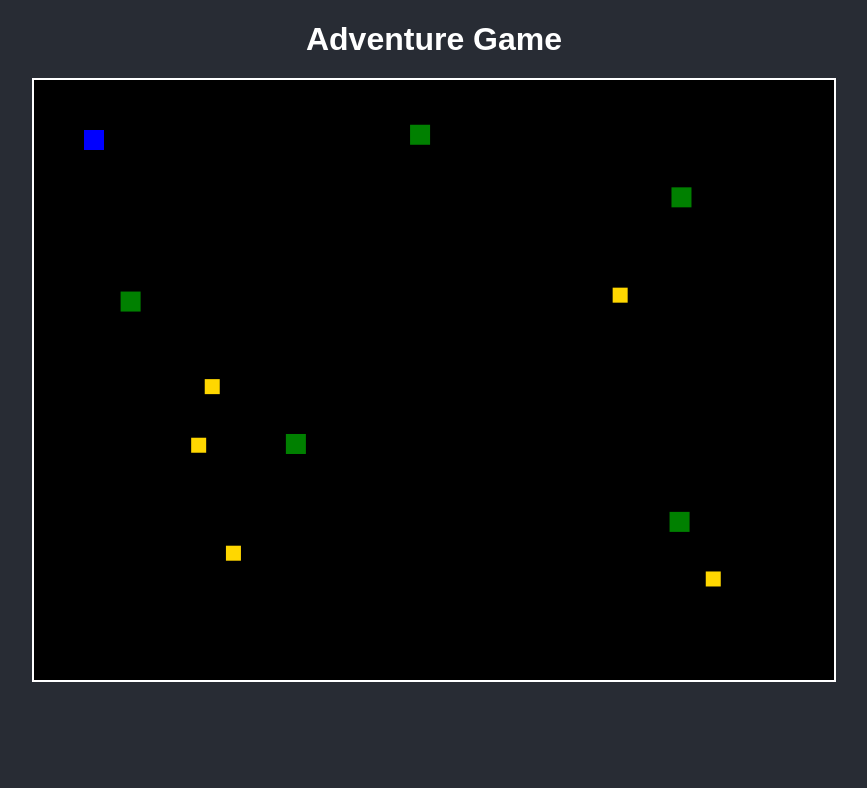
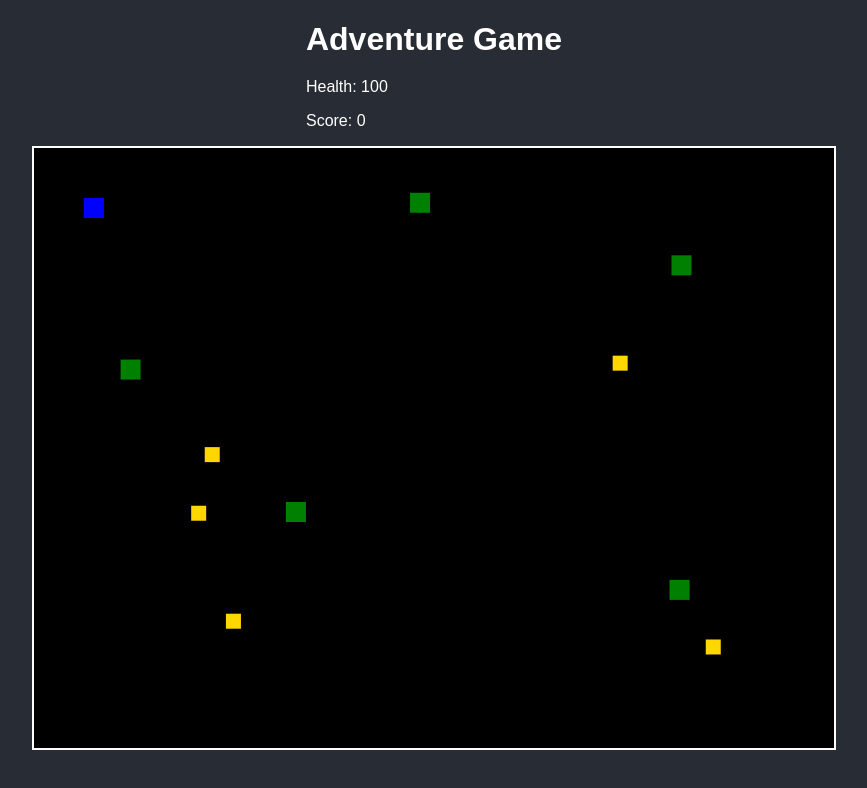
Before and after one commit to vyeght/adventure, a plain HTML site: page index.html in a window 1280 px wide. Shown: the whole page, without its empty margins (206-1073 px from the left). Drawn offline with Linux system fonts and the light colour scheme.

Commit message:
Update index.html

```diff
--- a/index.html
+++ b/index.html
@@ -7,7 +7,11 @@
   <link rel="stylesheet" href="style.css">
 </head>
 <body>
-  <h1>Adventure Game</h1>
+  <div id="ui">
+    <h1>Adventure Game</h1>
+    <p>Health: <span id="player-health">100</span></p>
+    <p>Score: <span id="score">0</span></p>
+  </div>
   <canvas id="gameCanvas" width="800" height="600"></canvas>
   <script src="script.js"></script>
 </body>
```
